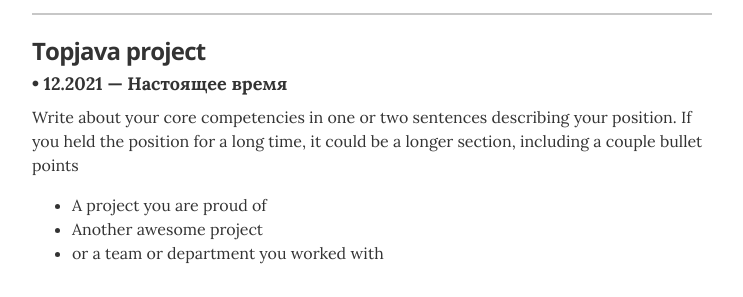
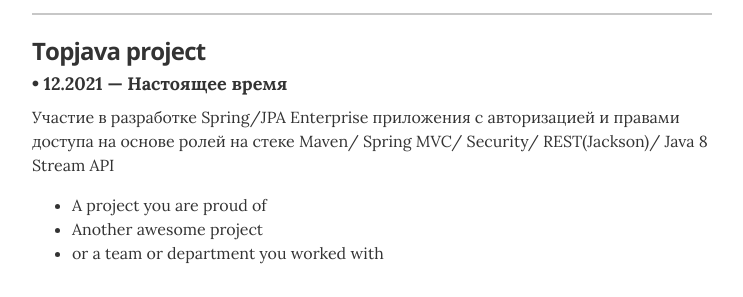
Before and after one commit to glanbor/glanbor.github.io, a Jekyll site: the page built from index.html, in a window 1280 px wide. Shown: the part 454-751 px from the top of the page, without its empty margins (268-1011 px from the left). Built offline with Jekyll 4.4.1, drawn with Linux system fonts in a browser that asks for light colours.

Commit message:
Update experience.yml

```diff
--- a/_data/experience.yml
+++ b/_data/experience.yml
@@ -3,7 +3,7 @@
 - company: Topjava project
   position:
   duration: 12.2021 &mdash; Настоящее время
-  summary: Write about your core competencies in one or two sentences describing your position. If you held the position for a long time, it could be a longer section, including a couple bullet points	<ul class="resume-item-list"><li>A project you are proud of</li><li>Another awesome project</li><li>or a team or department you worked with</li></ul>
+  summary: Участие в разработке Spring/JPA Enterprise приложения c авторизацией и правами доступа на основе ролей на стеке Maven/ Spring MVC/ Security/ REST(Jackson)/ Java 8 Stream API	<ul class="resume-item-list"><li>A project you are proud of</li><li>Another awesome project</li><li>or a team or department you worked with</li></ul>
 
 # Restaurant voting
 - company: pet project &mdash; Restaurant voting application
```
